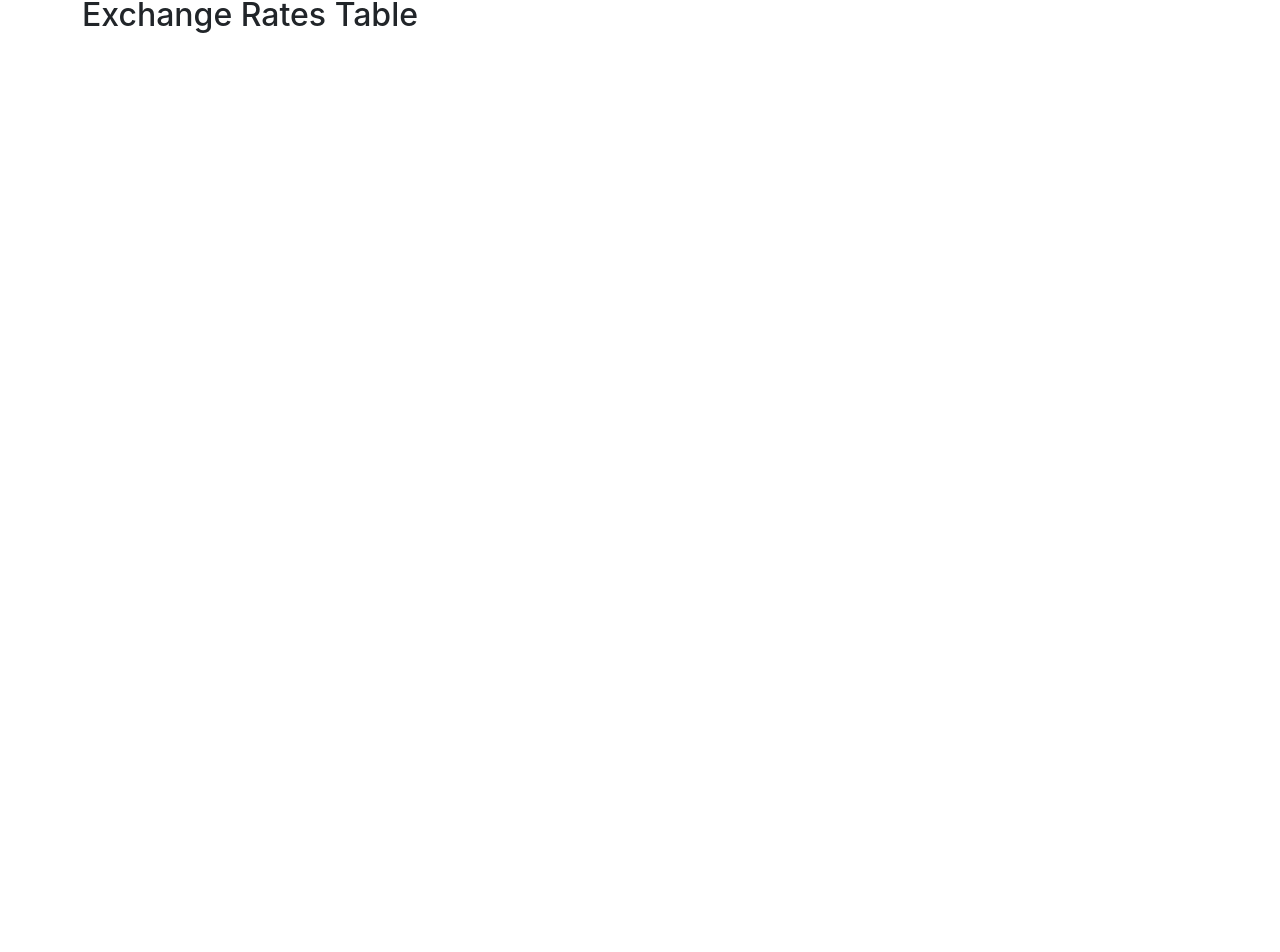
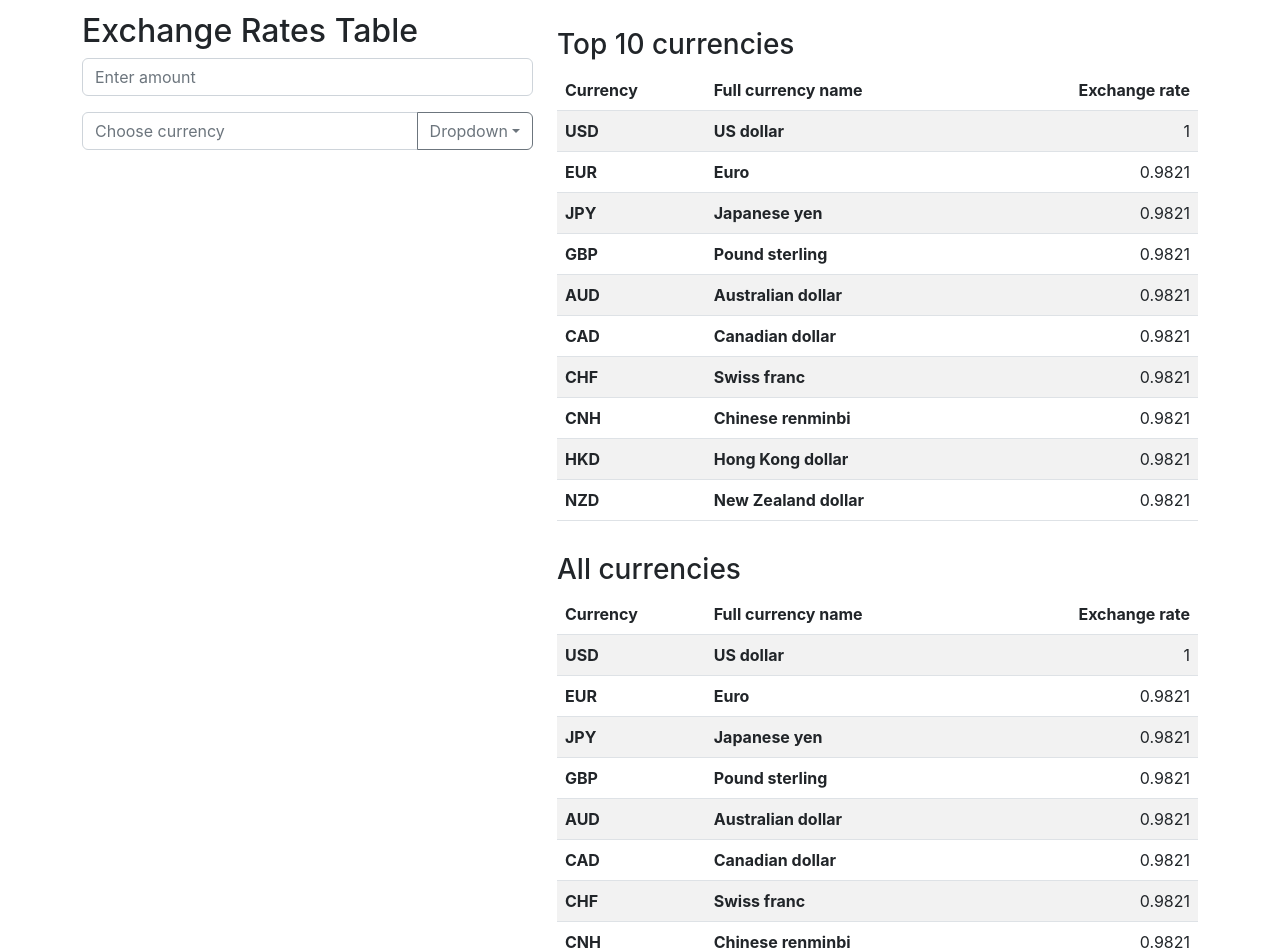
Before and after one commit to julesss-coder/currency-converter-react-app, a React (Create React App) app: page /exchange-rates-table in a window 1280 px wide. Shown: the part 60-1012 px from the top of the page. Before the commit the page ends 800 px from the top, so only its background shows below. Built offline with nearby package versions, Linux system fonts and the light colour scheme.

Commit message:
Created static version of Exchange rates page

```diff
--- a/src/CurrencyConverter.js
+++ b/src/CurrencyConverter.js
@@ -3,12 +3,14 @@ import { FontAwesomeIcon } from '@fortawesome/react-fontawesome'
 
 const CurrencyConverter = () => {
   return (
-    <div className="row">
+    <div className="row mt-3">
+      <h2 className="mb-3">Currency Converter</h2>
       <div className="col-12 col-lg-6">
+        {/* Add currently picked currency to headline, like so: US Dollar Currency Converter */}
         {/* Currency input/dropdown 1 */}
         <div className="input-group mb-3">
           {/* Flag, abbreviation and name of chosen currency displayed here. Inject. */}
-          <input type="text" className="form-control" aria-label="Text input with dropdown button">
+          <input type="text" className="form-control" placeholder="Choose currency" aria-label="Text input with dropdown button">
             </input>
           <button className="btn btn-outline-secondary dropdown-toggle" type="button" data-bs-toggle="dropdown" aria-expanded="false">Dropdown</button>
           <ul className="dropdown-menu dropdown-menu-end">
@@ -27,7 +29,7 @@ const CurrencyConverter = () => {
       <div className="col-12 col-lg-6">
         {/* Currency input/dropdown 2 */}
         <div className="input-group mb-3">
-          <input type="text" className="form-control" aria-label="Text input with dropdown button" />
+          <input type="text" className="form-control" placeholder="Choose currency" aria-label="Text input with dropdown button" />
           <button className="btn btn-outline-secondary dropdown-toggle" type="button" data-bs-toggle="dropdown" aria-expanded="false">Dropdown</button>
           <ul className="dropdown-menu dropdown-menu-end">
             <li><a className="dropdown-item" href="#">Action</a></li>
--- a/src/ExchangeRatesTable.js
+++ b/src/ExchangeRatesTable.js
@@ -1,5 +1,161 @@
 const ExchangeRatesTable = () => {
-  return <h2>Exchange Rates Table</h2>;
+  return (
+    <div className="row mt-3">
+      <div className="col-12 col-lg-5">
+        {/* Add currently picked currency to headline, like so: US Dollar Exchange Rates Table */}
+        <h2>Exchange Rates Table</h2>
+        {/* Amount input 1 */}
+        <div className="input-group mb-3">
+          <input type="text" className="form-control" placeholder="Enter amount" aria-label="Username" aria-describedby="basic-addon1" />
+        </div>
+        {/* Currency input/dropdown 1 */}
+        <div className="input-group mb-3">
+          {/* Flag, abbreviation and name of chosen currency displayed here. Inject. */}
+          <input type="text" className="form-control" placeholder="Choose currency" aria-label="Text input with dropdown button">
+            </input>
+          <button className="btn btn-outline-secondary dropdown-toggle" type="button" data-bs-toggle="dropdown" aria-expanded="false">Dropdown</button>
+          <ul className="dropdown-menu dropdown-menu-end">
+            <li><a className="dropdown-item" href="#">Action</a></li>
+            <li><a className="dropdown-item" href="#">Another action</a></li>
+            <li><a className="dropdown-item" href="#">Something else here</a></li>
+            <li><hr className="dropdown-divider" /></li>
+            <li><a className="dropdown-item" href="#">Separated link</a></li>
+          </ul>
+        </div>
+      </div>
+      {/* Exchange rates of Top 10 currencies */}
+      <div className="col-12 col-lg-7 mt-3">
+        <h3>Top 10 currencies</h3>
+        <table class="table table-striped table-hover">
+          <thead>
+            <tr>
+              <th scope="col">Currency</th>
+              <th scope="col">Full currency name</th>
+              <th className="text-end" scope="col">Exchange rate</th>
+            </tr>
+          </thead>
+          <tbody>
+            <tr>
+              <th scope="row">USD</th>
+              <th scope="row">US dollar</th>
+              <td className="text-end">1</td>
+            </tr>
+            <tr>
+              <th scope="row">EUR</th>
+              <th scope="row">Euro</th>
+              <td className="text-end">0.9821</td>
+            </tr>
+            <tr>
+              <th scope="row">JPY</th>
+              <th scope="row">Japanese yen</th>
+              <td className="text-end">0.9821</td>
+            </tr>
+            <tr>
+              <th scope="row">GBP</th>
+              <th scope="row">Pound sterling</th>
+              <td className="text-end">0.9821</td>
+            </tr>
+            <tr>
+              <th scope="row">AUD</th>
+              <th scope="row">Australian dollar</th>
+              <td className="text-end">0.9821</td>
+            </tr>
+            <tr>
+              <th scope="row">CAD</th>
+              <th scope="row">Canadian dollar</th>
+              <td className="text-end">0.9821</td>
+            </tr>
+            <tr>
+              <th scope="row">CHF</th>
+              <th scope="row">Swiss franc</th>
+              <td className="text-end">0.9821</td>
+            </tr>
+            <tr>
+              <th scope="row">CNH</th>
+              <th scope="row">Chinese renminbi</th>
+              <td className="text-end">0.9821</td>
+            </tr>
+            <tr>
+              <th scope="row">HKD</th>
+              <th scope="row">Hong Kong dollar</th>
+              <td className="text-end">0.9821</td>
+            </tr>
+            <tr>
+              <th scope="row">NZD</th>
+              <th scope="row">New Zealand dollar</th>
+              <td className="text-end">0.9821</td>
+            </tr>
+          </tbody>
+        </table>
+      </div>
+      {/* Exchange rates of all currencies */}
+      <div className="col-12 offset-lg-5 col-lg-7 mt-3">
+        <h3>All currencies</h3>
+        <table class="table table-striped table-hover">
+          <thead>
+            <tr>
+              <th scope="col">Currency</th>
+              <th scope="col">Full currency name</th>
+              <th className="text-end" scope="col">Exchange rate</th>
+            </tr>
+          </thead>
+          <tbody>
+            <tr>
+              <th scope="row">USD</th>
+              <th scope="row">US dollar</th>
+              <td className="text-end">1</td>
+            </tr>
+            <tr>
+              <th scope="row">EUR</th>
+              <th scope="row">Euro</th>
+              <td className="text-end">0.9821</td>
+            </tr>
+            <tr>
+              <th scope="row">JPY</th>
+              <th scope="row">Japanese yen</th>
+              <td className="text-end">0.9821</td>
+            </tr>
+            <tr>
+              <th scope="row">GBP</th>
+              <th scope="row">Pound sterling</th>
+              <td className="text-end">0.9821</td>
+            </tr>
+            <tr>
+              <th scope="row">AUD</th>
+              <th scope="row">Australian dollar</th>
+              <td className="text-end">0.9821</td>
+            </tr>
+            <tr>
+              <th scope="row">CAD</th>
+              <th scope="row">Canadian dollar</th>
+              <td className="text-end">0.9821</td>
+            </tr>
+            <tr>
+              <th scope="row">CHF</th>
+              <th scope="row">Swiss franc</th>
+              <td className="text-end">0.9821</td>
+            </tr>
+            <tr>
+              <th scope="row">CNH</th>
+              <th scope="row">Chinese renminbi</th>
+              <td className="text-end">0.9821</td>
+            </tr>
+            <tr>
+              <th scope="row">HKD</th>
+              <th scope="row">Hong Kong dollar</th>
+              <td className="text-end">0.9821</td>
+            </tr>
+            <tr>
+              <th scope="row">NZD</th>
+              <th scope="row">New Zealand dollar</th>
+              <td className="text-end">0.9821</td>
+            </tr>
+          </tbody>
+        </table>
+      </div>
+    </div>
+
+  );
 }
 
 export default ExchangeRatesTable;
```
